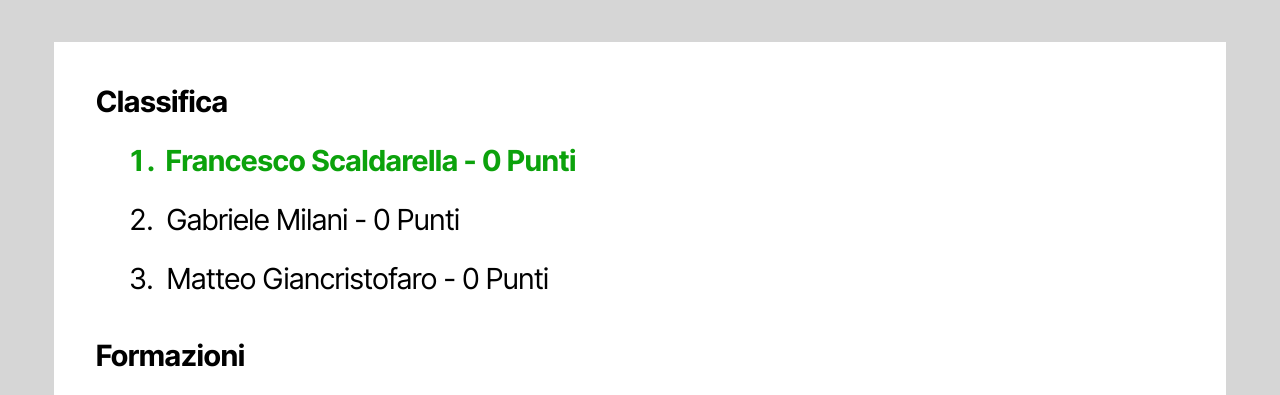
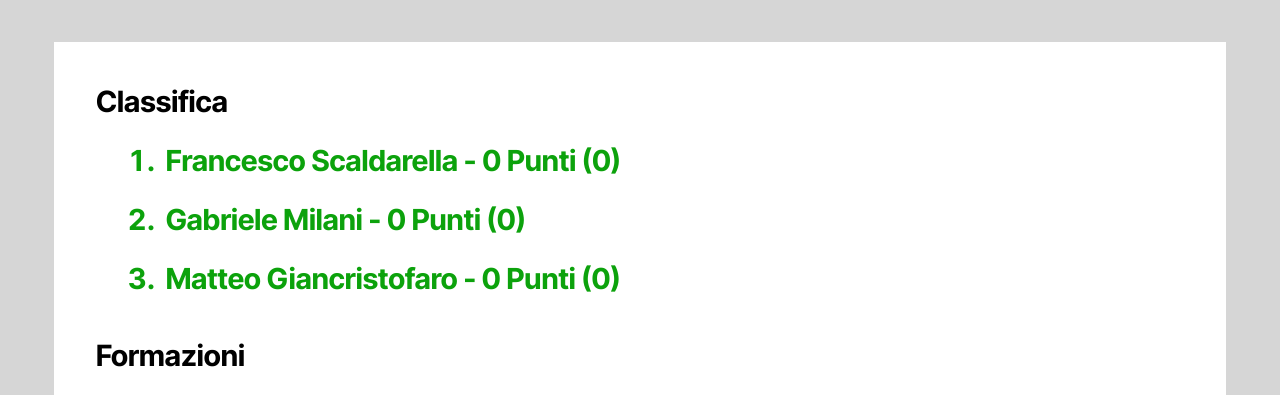
Before and after one commit to gitstef1212/Fantascuola, a PHP site: page / in a window 1280 px wide. Shown: the part 71-466 px from the top of the page. Run offline with PHP 8.4, Linux system fonts and the light colour scheme; data comes from the database, SQL or seed files in the repository; data that the repository does not hold is empty.

Commit message:
Leaderbord Update

```diff
--- a/index.php
+++ b/index.php
@@ -29,7 +29,7 @@
 				<p class="subtitle">Classifica</p>
 				<ol class="classifica">
 					<?php foreach ($classifica as $sfidante) : ?>
-						<li>&nbsp;<?= $sfidante->nome ?> - <?= $sfidante->puntiSettimana ?? 0 ?> Punti</li>
+						<li <?= ($sfidante->punti ?? 0) >= $classifica[0]->punti ? 'class=first-position' : '' ?>>&nbsp;<?= $sfidante->nome ?> - <?= $sfidante->punti ?? 0 ?> Punti (<?= $sfidante->puntiSettimana ?? 0 ?>)</li>
 					<?php endforeach; ?>
 				</ol>
 			</div>
--- a/style/style.css
+++ b/style/style.css
@@ -104,7 +104,7 @@ ol {
     margin-top: 24px;
 }
 
-.classifica :first-child {
+.classifica .first-position {
     color: rgb(12, 162, 12);
     font-weight: bold;
 }
```
